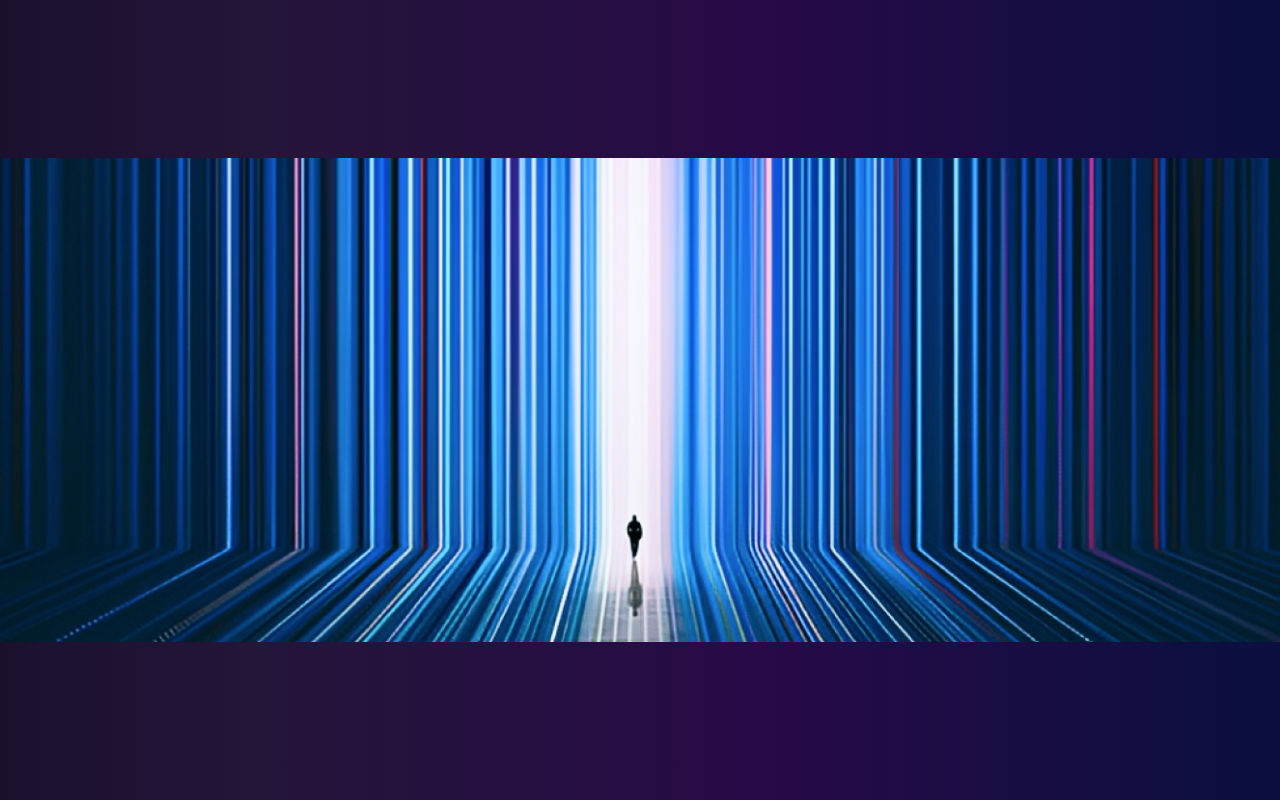
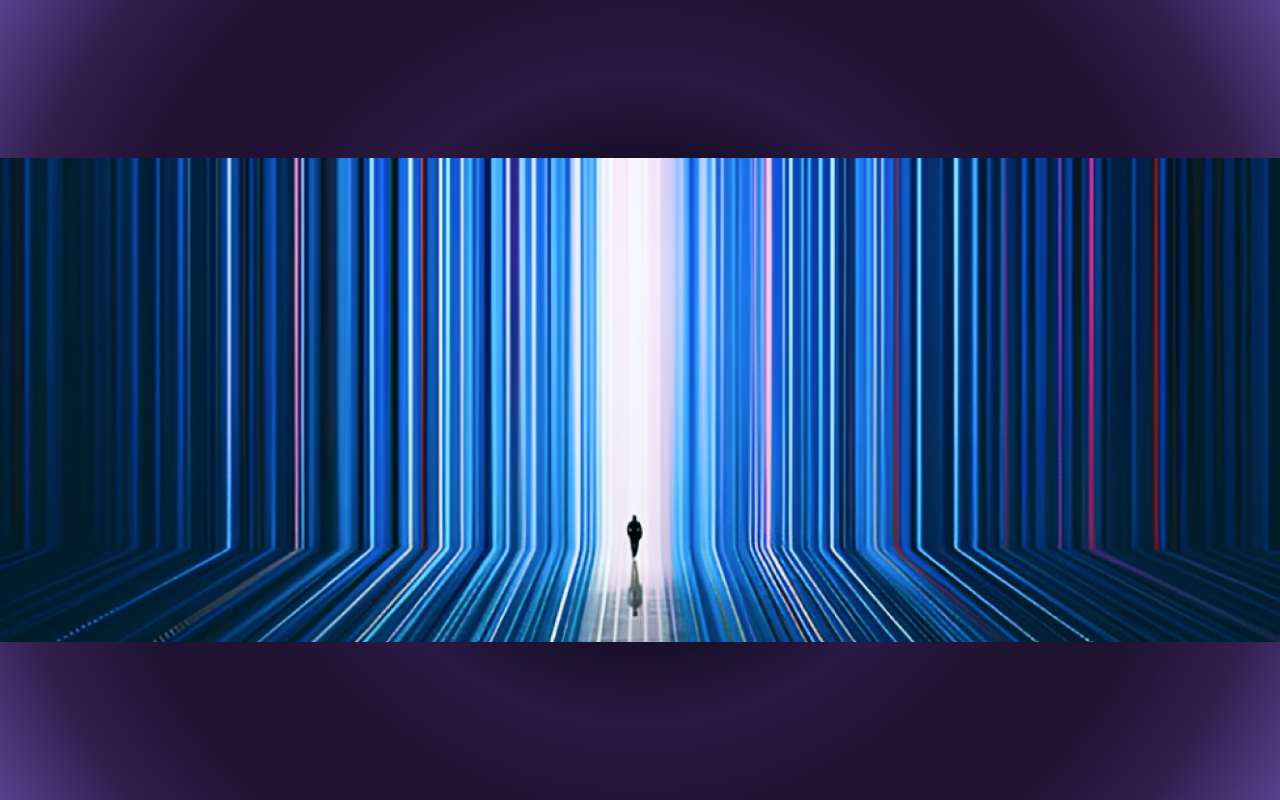
Before and after one commit to IEEECS-VIT/arcs24-frontend, a React (Vite) app: page / in a window 1280 px wide. Built offline with nearby package versions, Linux system fonts and the light colour scheme.

Commit message:
Change gradient from linear to radial.

```diff
--- a/src/index.css
+++ b/src/index.css
@@ -12,8 +12,8 @@
 .animated-gradient {
   width: 100%;
   height: 100vh;
-  background: linear-gradient(to left, #0a0f3f, #270a48, #241539, #110c24, #201333,#25183d);
-  animation: gradient 1s ease infinite;background-size: 200% 100%;
+  background: radial-gradient(circle, #25183d , #241539, #110c24,#2b1942, #211233,#211233,#321e4c,  #54438d);
+  /*animation: gradient 1s ease infinite;background-size: 200% 100%;*/
   position: absolute;
   top: 0;
   left: 0;
```
